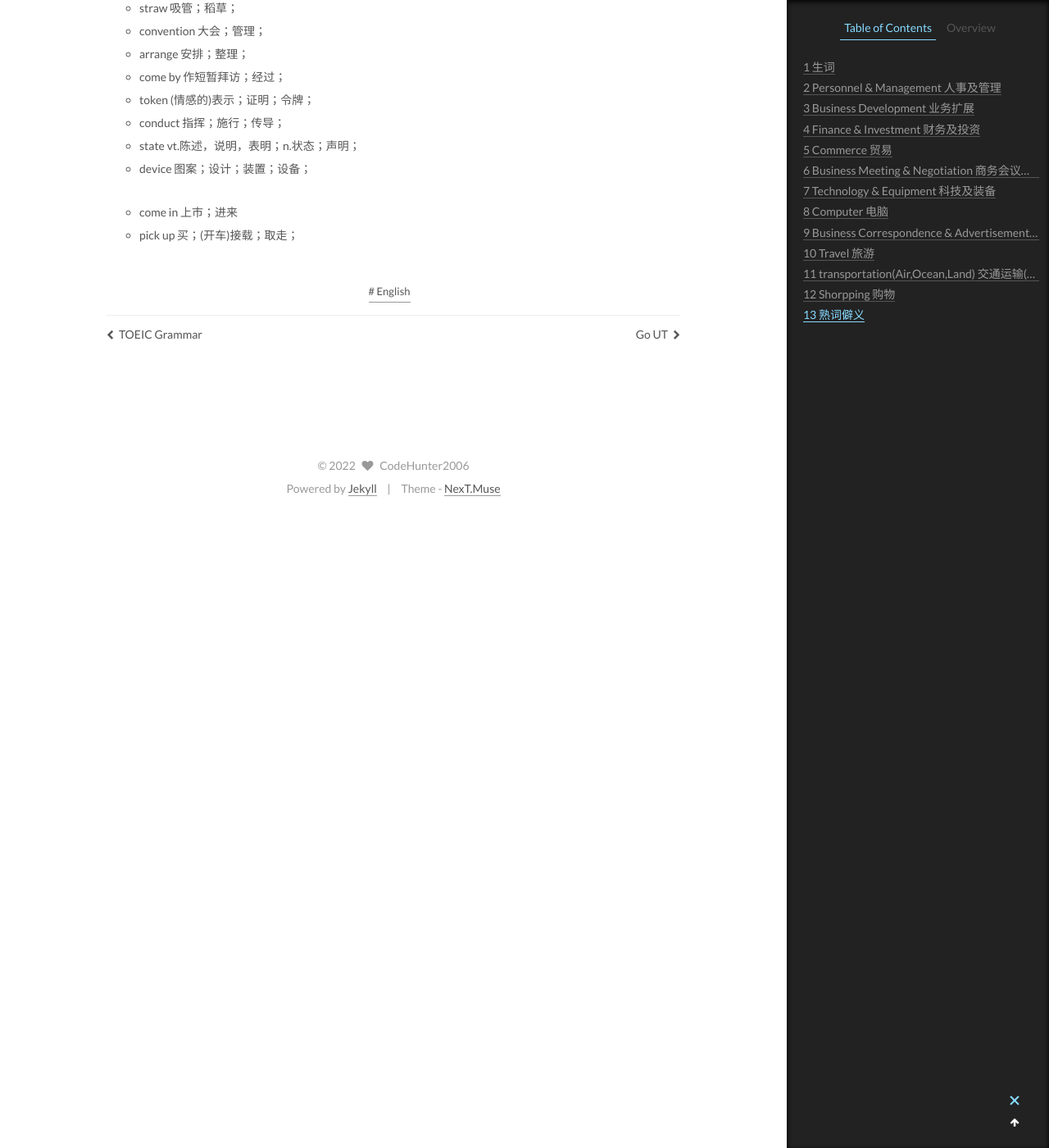
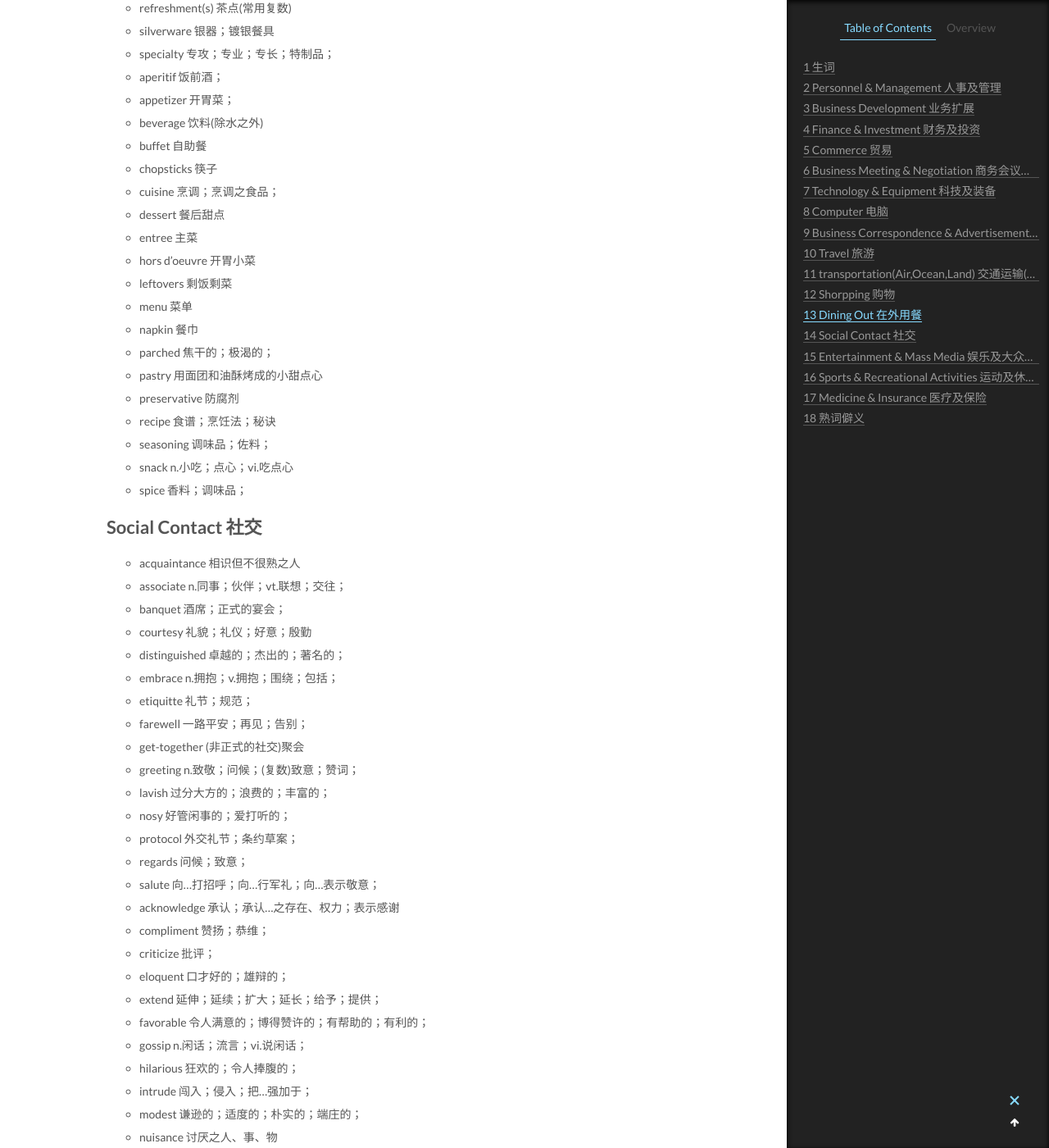
Before and after one commit to CodeHunter2006/CodeHunter2006.github.io, a Jekyll site: the page built from _posts/2022-04-23-TOEIC_vocabulary.md, in a window 1280 px wide and 1400 px high, scrolled down 12557 px. Shown: the whole window at 82% size. Built offline with Jekyll 4.4.1, drawn with Linux system fonts in a browser that asks for light colours; some of the changed text lies outside the part shown.

Commit message:
doc: add content

```diff
--- a/_posts/2022-04-23-TOEIC_vocabulary.md
+++ b/_posts/2022-04-23-TOEIC_vocabulary.md
@@ -420,8 +420,140 @@ tags: English
 - refund n.退款；v.退换；赔偿；
 - thrift 节俭；节约；
 - vender 小贩
-- warranty 保证书
+- warranty 保证书；保修卡；
 - workmanship 技巧；手艺；
+
+# Dining Out 在外用餐
+
+- bland (食物)淡而无味的；(人)温和的；无刺激性的；
+- crave 渴望
+- delicacy 佳肴
+- fragrant 有香味的；芳香的；
+- ingredient 成分；配料；配方；
+- liquor 烈酒(如威士忌)
+- munch 用力嚼；大声咀嚼；
+- palatable 美味的；顺耳的；怡人的；
+- pass up 放过；错过；
+- portion 部分；一份；
+- ravenous 极饿的；贪婪的；
+- refreshment(s) 茶点(常用复数)
+- silverware 银器；镀银餐具
+- specialty 专攻；专业；专长；特制品；
+- aperitif 饭前酒；
+- appetizer 开胃菜；
+- beverage 饮料(除水之外)
+- buffet 自助餐
+- chopsticks 筷子
+- cuisine 烹调；烹调之食品；
+- dessert 餐后甜点
+- entree 主菜
+- hors d'oeuvre 开胃小菜
+- leftovers 剩饭剩菜
+- menu 菜单
+- napkin 餐巾
+- parched 焦干的；极渴的；
+- pastry 用面团和油酥烤成的小甜点心
+- preservative 防腐剂
+- recipe 食谱；烹饪法；秘诀
+- seasoning 调味品；佐料；
+- snack n.小吃；点心；vi.吃点心
+- spice 香料；调味品；
+
+# Social Contact 社交
+
+- acquaintance 相识但不很熟之人
+- associate n.同事；伙伴；vt.联想；交往；
+- banquet 酒席；正式的宴会；
+- courtesy 礼貌；礼仪；好意；殷勤
+- distinguished 卓越的；杰出的；著名的；
+- embrace n.拥抱；v.拥抱；围绕；包括；
+- etiquitte 礼节；规范；
+- farewell 一路平安；再见；告别；
+- get-together (非正式的社交)聚会
+- greeting n.致敬；问候；(复数)致意；赞词；
+- lavish 过分大方的；浪费的；丰富的；
+- nosy 好管闲事的；爱打听的；
+- protocol 外交礼节；条约草案；
+- regards 问候；致意；
+- salute 向...打招呼；向...行军礼；向...表示敬意；
+- acknowledge 承认；承认...之存在、权力；表示感谢
+- compliment 赞扬；恭维；
+- criticize 批评；
+- eloquent 口才好的；雄辩的；
+- extend 延伸；延续；扩大；延长；给予；提供；
+- favorable 令人满意的；博得赞许的；有帮助的；有利的；
+- gossip n.闲话；流言；vi.说闲话；
+- hilarious 狂欢的；令人捧腹的；
+- intrude 闯入；侵入；把...强加于；
+- modest 谦逊的；适度的；朴实的；端庄的；
+- nuisance 讨厌之人、事、物
+- prompt adj.准时的；按时的；迅速的；
+- run into 偶遇；碰上；
+- scandal 丑闻；引人愤慨之事；
+
+# Entertainment & Mass Media 娱乐及大众传播媒体
+
+- amuse 使欢乐；使愉快；使发笑；
+- ballet 芭蕾舞
+- celebrity 名人；名声；
+- cue 暗示；提示；
+- drama 戏剧；剧本；
+- fare 车票；票价；
+- headline (报纸的)标题；头条新闻；
+- periodical 期刊；杂志；
+- premiere 首次公演；首映；
+- scriptwriter 剧作家；编剧；
+- symphony 交响曲
+- ticket office 售票处
+- applaud 鼓掌；赞同；
+- audition n.试听；试演；
+- carnival 狂欢；嘉年华会；巡回娱乐表演；
+- choreography 舞蹈设计；编舞；
+- circus 马戏团
+- critic 批评家；评论家；吹毛求疵的人；
+- curtain call 谢幕
+- editorial 社论
+- finale 结局；乐曲的最后部分；
+- playwright 剧作家
+- preview 试映；预告片；
+- rehearsal 预演；排练；
+- stunt 特技；噱头；
+
+# Sports & Recreational Activities 运动及休闲活动
+
+- aerobics 有氧运动
+- coach 教师；教练；
+- defeat n.(己方)失败；击败(对方)vt.战胜(对方)；(己方)战败
+- fitness 适合；恰当；身体健康
+- gym 健身房；体育馆；
+- league 联盟；同盟；
+- marathon 马拉松；耐力比赛；
+- mountaineering 登山运动
+- recreation 娱乐；消遣；
+- relaxation 松弛；缓和；休息；娱乐；
+- rigor 严格；严苛；艰苦；
+- soccer 足球
+- stadium 体育场
+- stroll 散步；闲逛；
+- time-out 暂停
+- trophy 奖品；奖杯；战利品；
+- usher 引座员；招待员；
+- billiards 撞球；桌球；
+- combative 好战的；好斗的
+- default n.违约；弃权；v.不履行(契约书)
+- forfeit n.罚款；丧失；vt.丧失；被没收
+- referee n.裁判员；仲裁者；
+- runner-up 亚军；第二名；
+- spectator 观众；旁观者；
+- tactic n.(常用复数)战略；策略；
+- tournament n.比赛；锦标赛；
+- umpire n.裁判；仲裁
+- volleyball 排球
+
+# Medicine & Insurance 医疗及保险
+
+- alleviate vt.减轻；缓和
+- contagious 接触传染的
 
 # 熟词僻义
 
```
